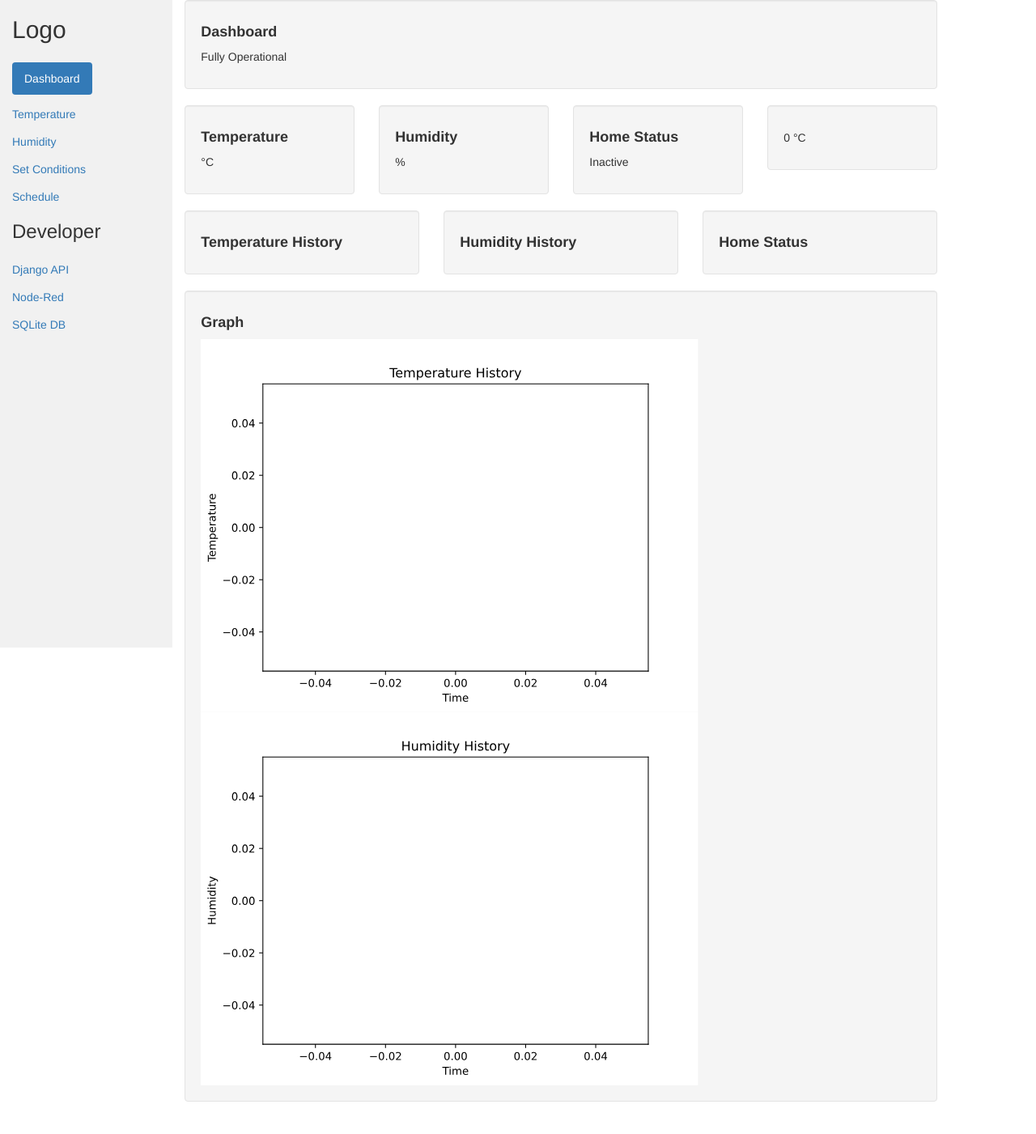
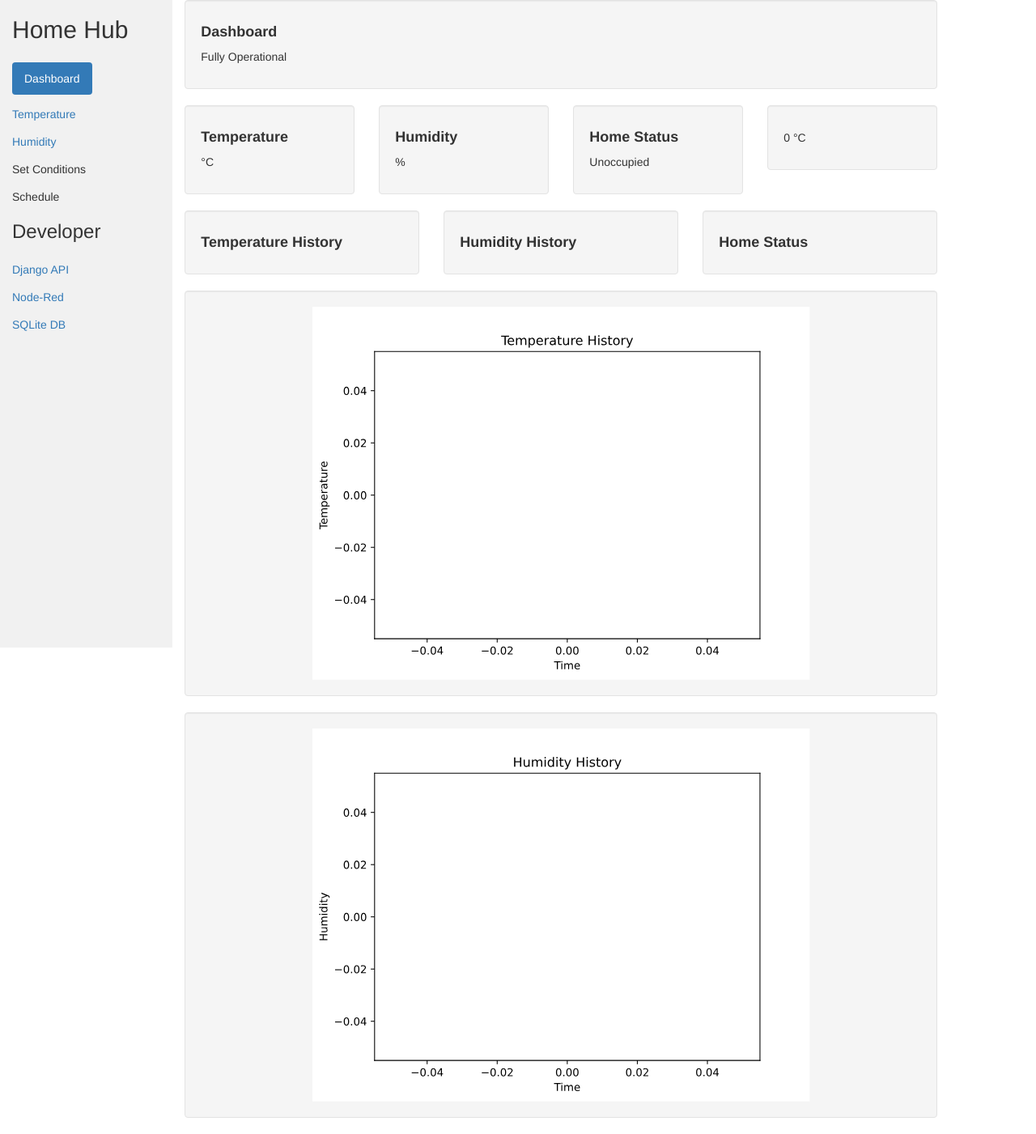
Before and after one commit to danialasghar/SOFE4610Project, a Django app: page / in a window 1280 px wide. Shown: the whole page at 81% size. Before the commit the page ends 1361 px from the top, so only its background shows below. Run offline with Django 3.2, Linux system fonts and the light colour scheme; data that the repository does not hold is empty; some libraries are stand-ins or nearby versions.

Commit message:
fixed graphs

```diff
--- a/mysite/myapp/templates/index.html
+++ b/mysite/myapp/templates/index.html
@@ -16,6 +16,7 @@
         li{
             padding-top: 1em;
         }
+
     </style>
 </head>
 <body>
@@ -83,20 +84,20 @@
         <div class="container-fluid">
             <div class="row justify-content-between">
                 <div class="col-lg-2 sidenav hidden-xs" style="z-index:100; position:fixed;">
-                    <h2>Logo</h2>
+                    <h2>Home Hub</h2>
                     <ul class="nav nav-pills nav-stacked">
-                        <li class="active"><a href="#section1" ">Dashboard</a></li>
+                        <li class="active"><a href="#dash" ">Dashboard</a></li>
                         <div style="width: 100%;">
-                        <li><a href="#section2">Temperature</a></li>
+                        <li><a href="#temphistory">Temperature</a></li>
                         </div>
                         <div style="width: 100%;">
-                        <li><a href="#section3">Humidity</a></li>
+                        <li><a href="#humidhistory">Humidity</a></li>
                         </div>
                         <div style="width: 100%;">
-                        <li><a href="#section3">Set Conditions</a></li>
+                        <li><a>Set Conditions</a></li>
                         </div>
                         <div style="width: 100%;">
-                            <li><a href="#section3">Schedule</a></li>
+                            <li><a>Schedule</a></li>
                         </div>
 			<div style="width:100%;">
 				<h3>Developer</h3>
@@ -115,7 +116,7 @@
                 <br>
 
                 <div class="col-sm-9">
-                    <div class="well">
+                    <div class="well" id="dash">
                         <h4>Dashboard</h4>
                         <p>Fully Operational</p>
                     </div>
@@ -136,9 +137,9 @@
                             <div class="well">
                                 <h4><strong>Home Status</strong></h4>
                                 {% if temperature.home %}
-                                <p>Active</p>
+                                <p>Occupied</p>
                                 {% else %}
-                                <p>Inactive</p>
+                                <p>Unoccupied</p>
                                 {% endif %}
                             </div>
                         </div>
@@ -154,7 +155,7 @@
                             <div class="well">
                                 <h4>Temperature History</h4>
                                 <ol>
-                                {% for temp in tempList reversed %}
+                                {% for temp in tempList %}
 
                                         <li><p>{{temp.temperature}} &deg;C</p></li>
 
@@ -166,7 +167,7 @@
                             <div class="well">
                                 <h4>Humidity History</h4>
                                 <ol>
-                                {% for temp in tempList reversed %}
+                                {% for temp in tempList %}
                                 <li><p>{{temp.humidity}} %</p></li>
 
                                 {%endfor%}
@@ -179,9 +180,9 @@
                                 <ol>
                                 {% for temp in tempList reversed %}
                                     {% if temp.home %}
-                                    <li><p>Active</p></li>
+                                    <li><p>Occupied</p></li>
                                     {% else %}
-                                    <li><p>Inactive</p></li>
+                                    <li><p>Unoccupied</p></li>
                                     {% endif %}
 
                                 {%endfor%}
@@ -189,13 +190,20 @@
                             </div>
                         </div>
 
-                        <div class="col-md-12">
+                        <div class="col-md-12" id="temphistory">
                             <div class="well">
-                                <h4>Graph</h4>
 
-                                {{ tempgraph |safe }}
+                                <center>{{ tempgraph |safe }}</center>
 
-                                {{ humidgraph |safe }}
+                            </div>
+                        </div>
+
+                        <div class="col-md-12" id="humidhistory">
+                            <div class="well">
+
+                                <center>{{ humidgraph |safe }}</center>
+
+
                             </div>
                         </div>
 
--- a/mysite/myapp/views.py
+++ b/mysite/myapp/views.py
@@ -18,8 +18,9 @@ def createTempGraph(tempList):
     x=[]
     y=[]
     for idx, temp in enumerate(tempList[0:30]):
-        y.append(temp.temperature)
-        x.append(idx*10)
+        y.append(temp)
+        x.append(idx)
+    y = y[::-1]
     fig = plt.figure()
     plt.plot(x, y, color="orange")
     plt.ylabel("Temperature")
@@ -28,6 +29,11 @@ def createTempGraph(tempList):
 
     imgData = StringIO()
     fig.savefig(imgData, format='svg')
+
+    plt.clf()
+    plt.cla()
+    plt.close(fig)
+
     imgData.seek(0)
 
     data = imgData.getvalue()
@@ -38,8 +44,9 @@ def createHumidityGraph(tempList):
     x = []
     y = []
     for idx, val in enumerate(tempList[0:30]):
-        y.append(val.humidity)
-        x.append(idx*10)
+        y.append(val)
+        x.append(idx)
+    y = y[::-1]
     fig = plt.figure()
     plt.plot(x, y)
     plt.ylabel("Humidity")
@@ -48,6 +55,11 @@ def createHumidityGraph(tempList):
 
     imgData = StringIO()
     fig.savefig(imgData, format='svg')
+
+    plt.clf()
+    plt.cla()
+    plt.close(fig)
+
     imgData.seek(0)
 
     data = imgData.getvalue()
@@ -62,15 +74,24 @@ def index(request):
 
 
     temp_list = Conditions.objects.all()
-    temp_list = temp_list[0:5]
+
 
     response = requests.get(f"http://api.openweathermap.org/data/2.5/weather?q=toronto&appid=b81347c5672e23b4e026a7533d499673")
     data = response.json()
     weather = int(round([data["main"]][0]["temp"] - 273.15))
     country = [data["name"]][0]
 
-    tempGraph = createTempGraph(temp_list)
-    humidGraph = createHumidityGraph(temp_list)
+    temp_array = [float(o.temperature) for o in temp_list]
+    humid_array = [float(o.humidity) for o in temp_list]
+
+    temp_array = temp_array[::-1]
+    humid_array = humid_array[::-1]
+
+    tempGraph = createTempGraph(temp_array)
+    humidGraph = createHumidityGraph(humid_array)
+
+    temp_list=temp_list[::-1]
+    temp_list = temp_list[0:5]
 
 
     context = {'temperature': temp, 'tempList': temp_list, 'weather': weather, 'country':country, 'tempgraph': tempGraph, "humidgraph": humidGraph}
```
